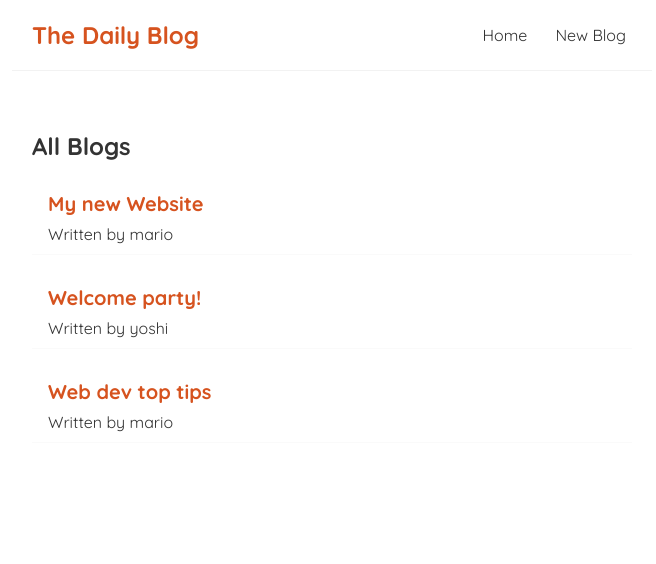
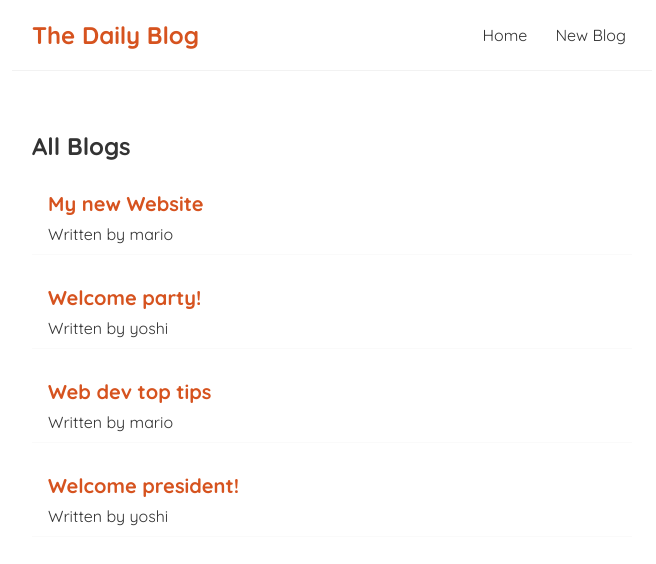
Before and after one commit to Prog-Faiz/blog-app, a React (Create React App) app: page / in a window 1280 px wide. Shown: the top 564 px of the page, without its empty margins (308-964 px from the left). Built offline with nearby package versions, Linux system fonts and the light colour scheme; data requests are answered from the project's data file.

Commit message:
created db.json - local data and fetched it in Home.js

```diff
--- /dev/null
+++ b/data/db.json
@@ -0,0 +1,28 @@
+{
+    "blogs": [
+        {
+            "title": "My new Website",
+            "body": "lorem ipsum...",
+            "author": "mario",
+            "id": 1
+        },
+        {
+            "title": "Welcome party!",
+            "body": "lorem ipsum...",
+            "author": "yoshi",
+            "id": 2
+        },
+        {
+            "title": "Web dev top tips",
+            "body": "lorem ipsum...",
+            "author": "mario",
+            "id": 3
+        },
+        {
+            "title": "Welcome president!",
+            "body": "lorem ipsum...",
+            "author": "yoshi",
+            "id": 4
+        }
+    ]
+}
--- a/src/components/BlogList.js
+++ b/src/components/BlogList.js
@@ -1,7 +1,7 @@
 const BlogList = ({ blogs, title }) => {
     return (
         <div className="blogList">
-        <h2>{ title }</h2>
+            <h2>{ title }</h2>
             { blogs.map((blog) => (
                 <div className="blogPreview" key={blog.id}>
                     <h2> { blog.title }</h2>
@@ -9,7 +9,7 @@
                 </div>
             ))}
         </div>
-     );
+    );
 }
 
 export default BlogList;
--- a/src/components/Home.js
+++ b/src/components/Home.js
@@ -1,16 +1,27 @@
-import { useState } from 'react';
+import { useEffect, useState } from 'react';
 import BlogList from './BlogList';
 
 const Home = () => {
-    const [blogs, setBlogs] = useState([
-        { title: 'My new Website', body: "lorem ipsum...", author: 'mario', id: 1},
-        { title: 'Welcome party!', body: "lorem ipsum...", author: 'yoshi', id: 2},
-        { title: 'Web dev top tips', body: "lorem ipsum...", author: 'mario', id: 3},
-    ]);
+    const [blogs, setBlogs] = useState(null);
+    const [isLoading, setIsLoading] = useState(true);
+
+    useEffect(() => {
+        setTimeout(() => {
+            fetch('http://localhost:8000/blogs')
+            .then(res => {
+                return res.json();
+            })
+            .then(data => {
+                setBlogs(data);
+                setIsLoading(false);
+            })
+        }, 2000);
+    }, []);
 
     return (
         <div className="home">
-            <BlogList blogs={blogs} title="All Blogs" />
+            { isLoading && <div>Loading...</div> }
+            { blogs && <BlogList blogs={blogs} title="All Blogs" /> }
         </div>
     );
 }
```
Also changed, not shown: src/index.css (line endings or trailing spaces).
